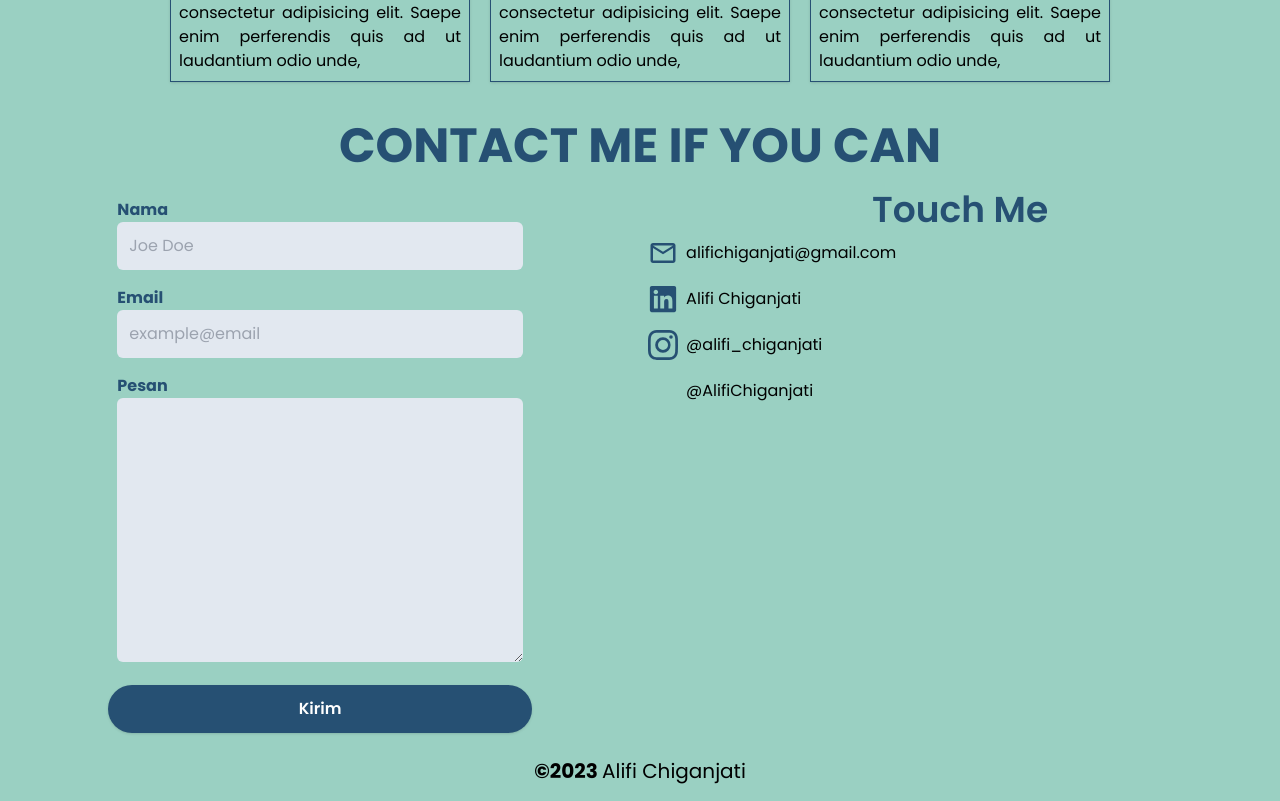
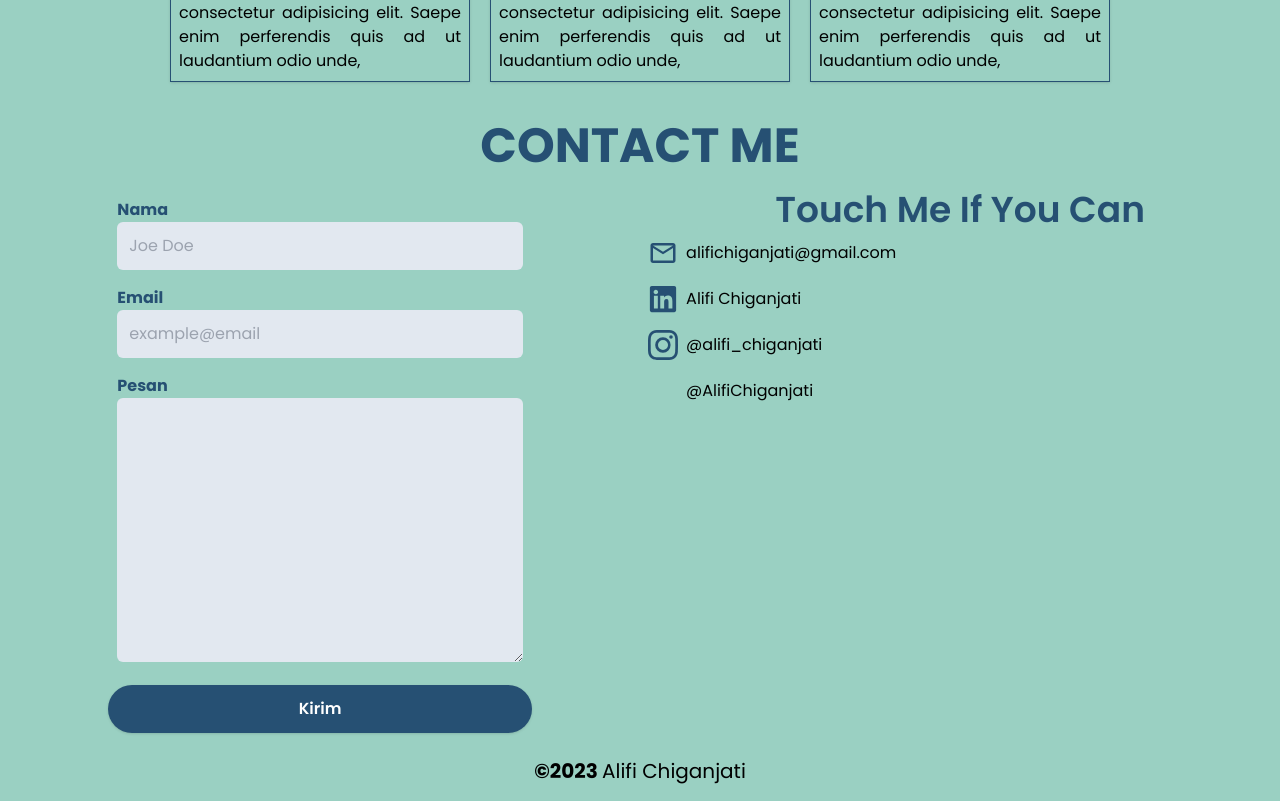
Before and after one commit to AlifiChiganjati/alifichiganjati.github.io, a React (Vite) app: page / in a window 1280 px wide. Shown: the part 1560-2361 px from the top of the page. Built offline with nearby package versions, Linux system fonts and the light colour scheme; some icons are missing.

Commit message:
fix: fix contact me text

```diff
--- a/src/pages/contactpage.jsx
+++ b/src/pages/contactpage.jsx
@@ -10,7 +10,7 @@ const ContactPage = () => {
       className="flex flex-col bg-text-primary justify-center items-center  w-full px-2"
     >
       <h3 className="text-2xl md:text-4xl mb-5 mt-10 lg:text-5xl text-primary uppercase text-shadow font-bold">
-        Contact Me If You Can
+        Contact Me{" "}
       </h3>
       <div className="w-full flex flex-col items-center md:items-start justify-center md:flex-row">
         <div className="md:w-1/2 md:mr-2 p-2">
@@ -70,7 +70,7 @@ const ContactPage = () => {
         </div>
         <div className="md:w-1/2 md:ml-2">
           <h4 className="text-center text-shadow font-semibold text-2xl md:text-3xl lg:text-4xl  text-primary">
-            Touch Me
+            Touch Me If You Can
           </h4>
           <ul className="flex flex-col">
             <li className="my-2">
```
